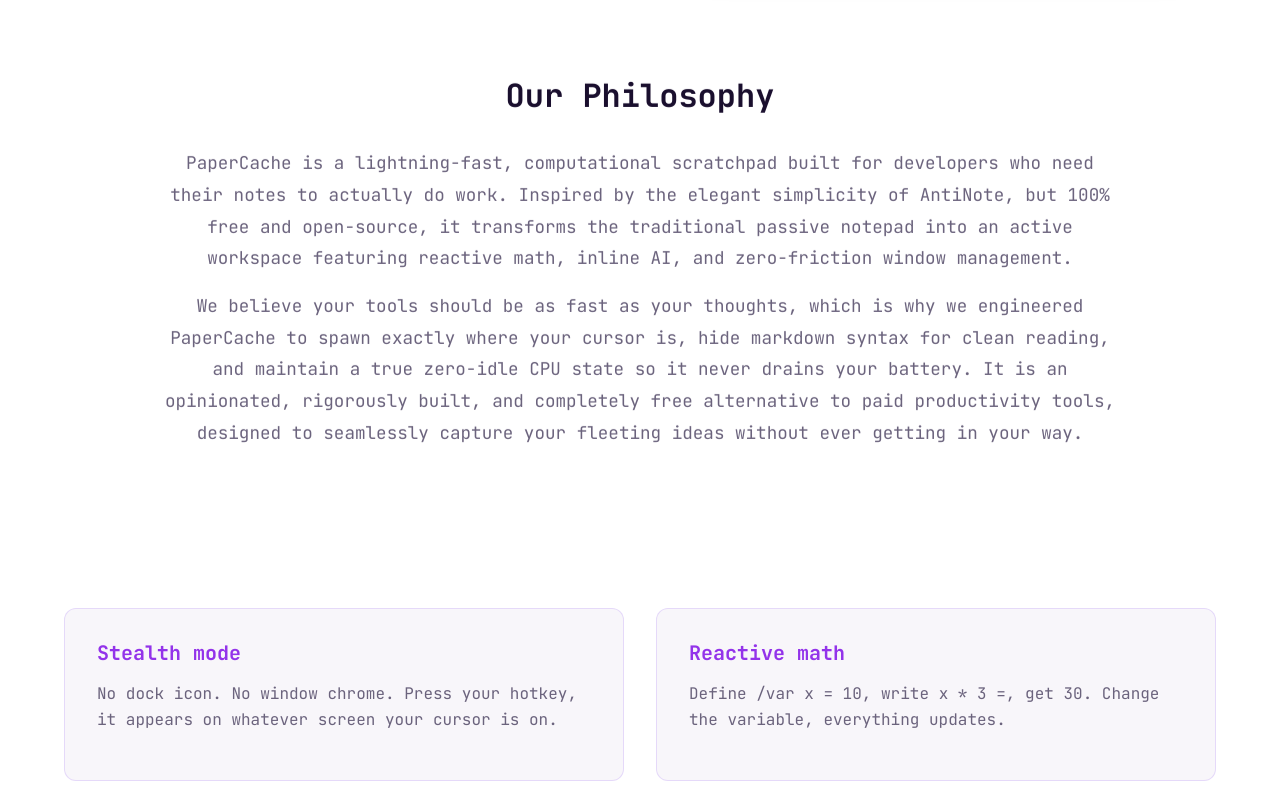
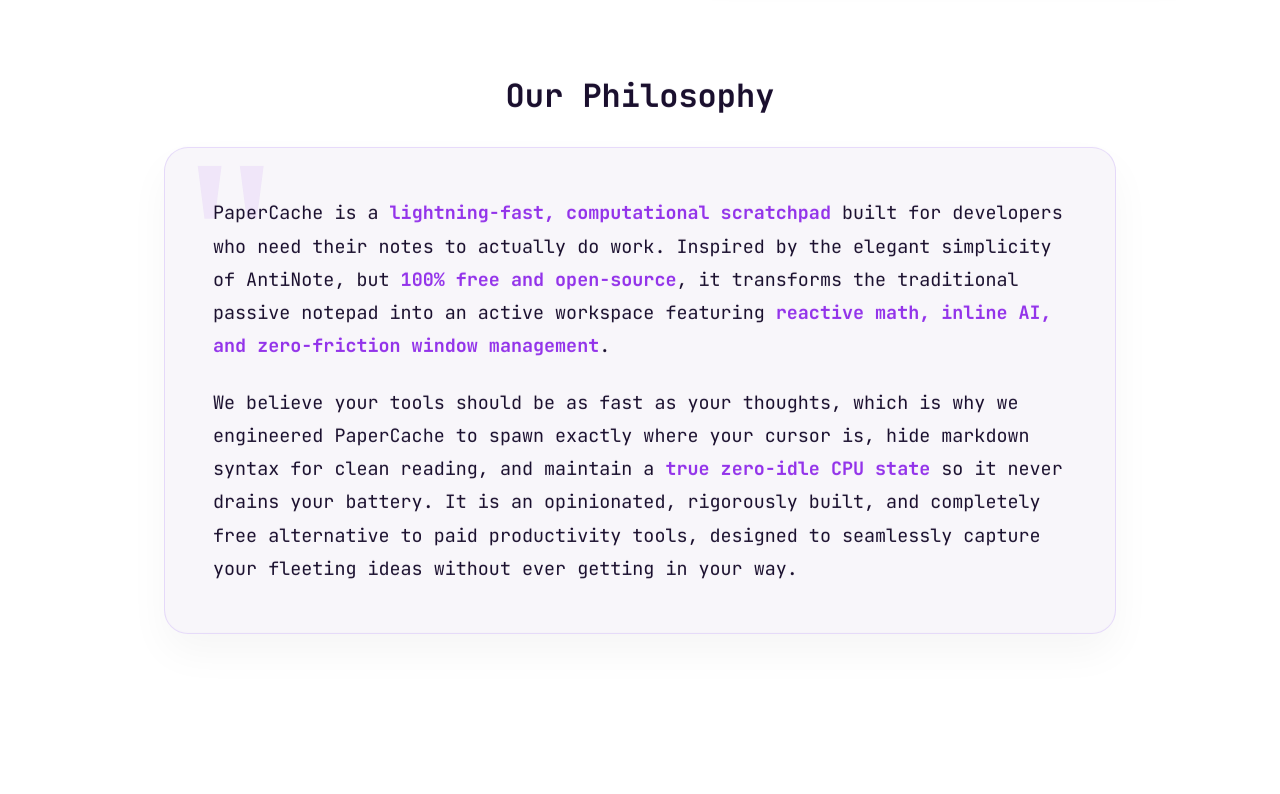
Before and after one commit to VariableThe/PaperCache-Website, a React (Vite) app: page / in a window 1280 px wide. Shown: the part 640-1434 px from the top of the page. Built offline with nearby package versions, Linux system fonts and the light colour scheme; no server answers.

Commit message:
Redesign philosophy section with card and quote mark

```diff
--- a/src/components/Philosophy.tsx
+++ b/src/components/Philosophy.tsx
@@ -6,13 +6,16 @@
   return (
     <section className="philosophy-container fade-in-section" ref={ref as any}>
       <h2 className="section-title">Our Philosophy</h2>
-      <div className="philosophy-content">
-        <p className="text-muted">
-          PaperCache is a lightning-fast, computational scratchpad built for developers who need their notes to actually do work. Inspired by the elegant simplicity of AntiNote, but 100% free and open-source, it transforms the traditional passive notepad into an active workspace featuring reactive math, inline AI, and zero-friction window management.
-        </p>
-        <p className="text-muted">
-          We believe your tools should be as fast as your thoughts, which is why we engineered PaperCache to spawn exactly where your cursor is, hide markdown syntax for clean reading, and maintain a true zero-idle CPU state so it never drains your battery. It is an opinionated, rigorously built, and completely free alternative to paid productivity tools, designed to seamlessly capture your fleeting ideas without ever getting in your way.
-        </p>
+      <div className="philosophy-card">
+        <div className="quote-mark">"</div>
+        <div className="philosophy-content">
+          <p className="text-muted">
+            PaperCache is a <span className="highlight-text">lightning-fast, computational scratchpad</span> built for developers who need their notes to actually do work. Inspired by the elegant simplicity of AntiNote, but <span className="highlight-text">100% free and open-source</span>, it transforms the traditional passive notepad into an active workspace featuring <span className="highlight-text">reactive math, inline AI, and zero-friction window management</span>.
+          </p>
+          <p className="text-muted">
+            We believe your tools should be as fast as your thoughts, which is why we engineered PaperCache to spawn exactly where your cursor is, hide markdown syntax for clean reading, and maintain a <span className="highlight-text">true zero-idle CPU state</span> so it never drains your battery. It is an opinionated, rigorously built, and completely free alternative to paid productivity tools, designed to seamlessly capture your fleeting ideas without ever getting in your way.
+          </p>
+        </div>
       </div>
     </section>
   );
--- a/src/index.css
+++ b/src/index.css
@@ -250,10 +250,49 @@
   font-weight: 700;
 }
 
+.philosophy-card {
+  background: var(--surface);
+  border: 1px solid var(--border);
+  border-radius: 24px;
+  padding: 48px;
+  position: relative;
+  text-align: left;
+  box-shadow: 0 20px 40px rgba(0, 0, 0, 0.04);
+  overflow: hidden;
+}
+
+.quote-mark {
+  position: absolute;
+  top: -20px;
+  left: 20px;
+  font-size: 14rem;
+  color: var(--accent-glow);
+  opacity: 0.08;
+  font-family: Georgia, serif;
+  line-height: 1;
+  user-select: none;
+  pointer-events: none;
+}
+
+.philosophy-content {
+  position: relative;
+  z-index: 1;
+}
+
 .philosophy-content p {
-  font-size: 1.1rem;
+  font-size: 1.15rem;
   line-height: 1.8;
-  margin-bottom: 16px;
+  margin-bottom: 24px;
+  color: var(--text);
+}
+
+.philosophy-content p:last-child {
+  margin-bottom: 0;
+}
+
+.highlight-text {
+  font-weight: 600;
+  color: var(--accent-glow);
 }
 
 /* --- FAQ --- */
```
